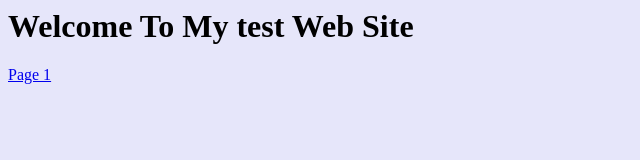
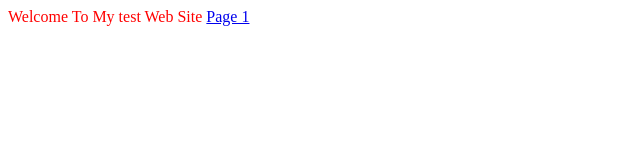
Before and after one commit to lfhng/lfhng, a plain HTML site: page index1.html in a window 1280 px wide. Shown: the whole page, without its empty margins (0-640 px from the left). Drawn offline with Linux system fonts and the light colour scheme.

Commit message:
Update index1.html

```diff
--- a/index1.html
+++ b/index1.html
@@ -12,8 +12,8 @@
 
 </head>
 
-<body bgcolor="#E6E6FA">
-<h1>Welcome To My test Web Site</h1>
+<body>
+<font color = "red">Welcome To My test Web Site</font>
 
 <a href="page1.html">Page 1</a>
 
```
